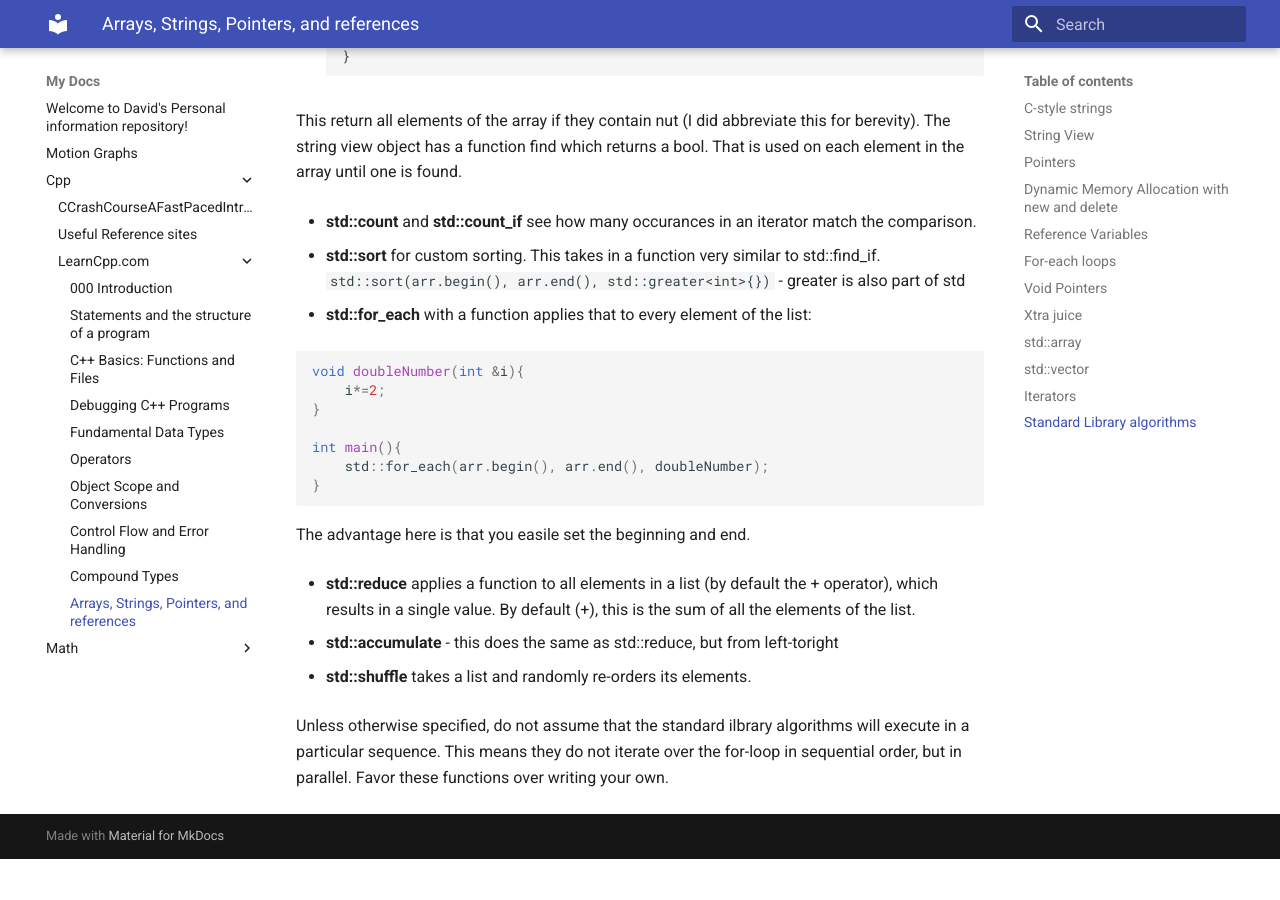
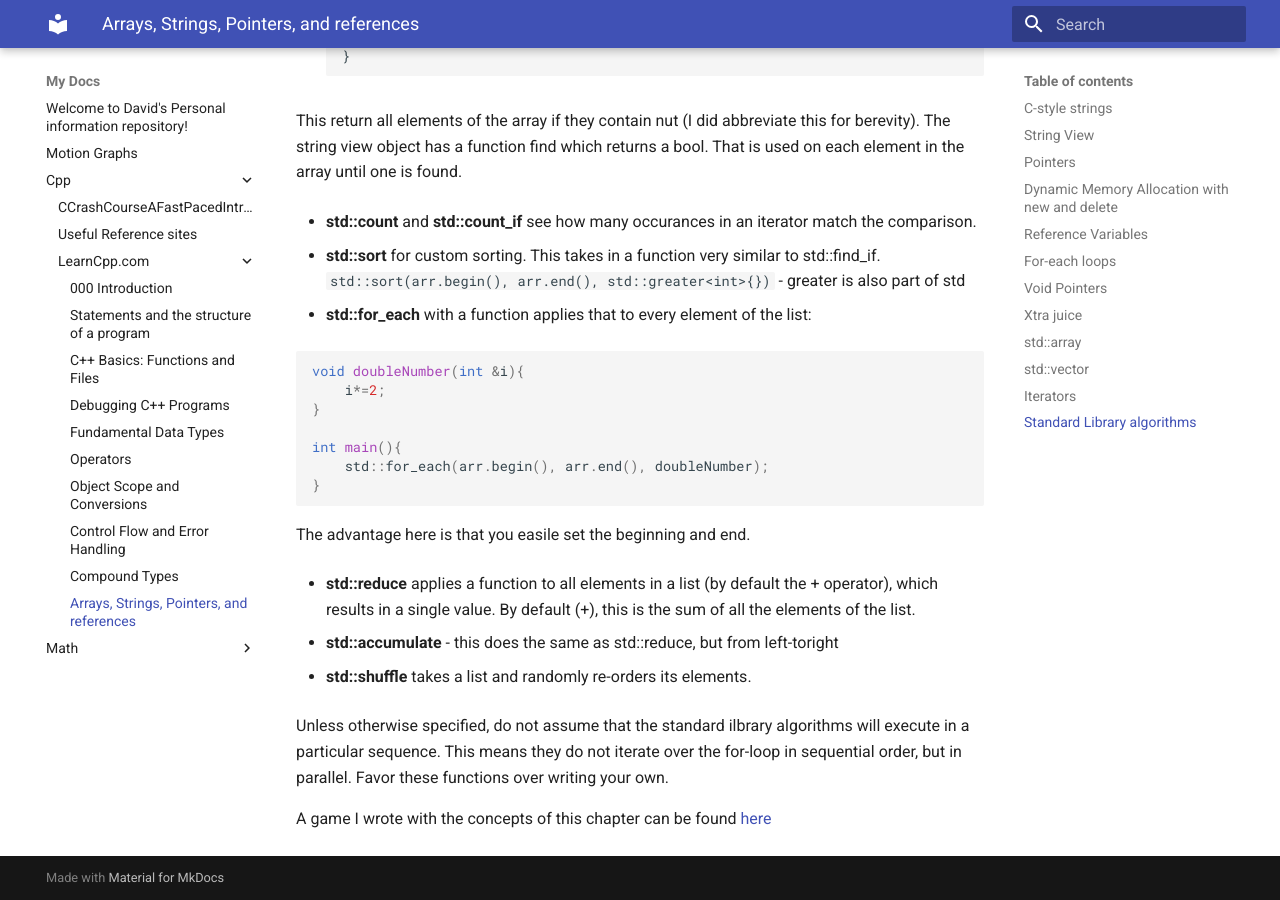
Before and after one commit to daredyoshi/notes.github.io, an MkDocs documentation site: the page built from docs/cpp/LearnCpp.com/009_Arrays_Strings_Pointers_and_References.md, in a window 1280 px wide and 900 px high, scrolled down 13354 px. Built offline with MkDocs 1.6.1 and Material for MkDocs 9.7.7, drawn with Linux system fonts in a browser that asks for light colours; before the commit the page ends 14213 px from its top, so only the background shows below that.

Commit message:
Added link to blackjack game

```diff
--- a/docs/cpp/LearnCpp.com/009_Arrays_Strings_Pointers_and_References.md
+++ b/docs/cpp/LearnCpp.com/009_Arrays_Strings_Pointers_and_References.md
@@ -532,3 +532,5 @@ The advantage here is that you easile set the beginning and end.
 * **std::shuffle** takes a list and randomly re-orders its elements.
 
 Unless otherwise specified, do not assume that the standard ilbrary algorithms will execute in a particular sequence. This means they do not iterate over the for-loop in sequential order, but in parallel. Favor these functions over writing your own.
+
+A game I wrote with the concepts of this chapter can be found [here](https://github.com/daredyoshi/learn_cpp/blob/master/card_game/src/CardGame.cpp)
```
